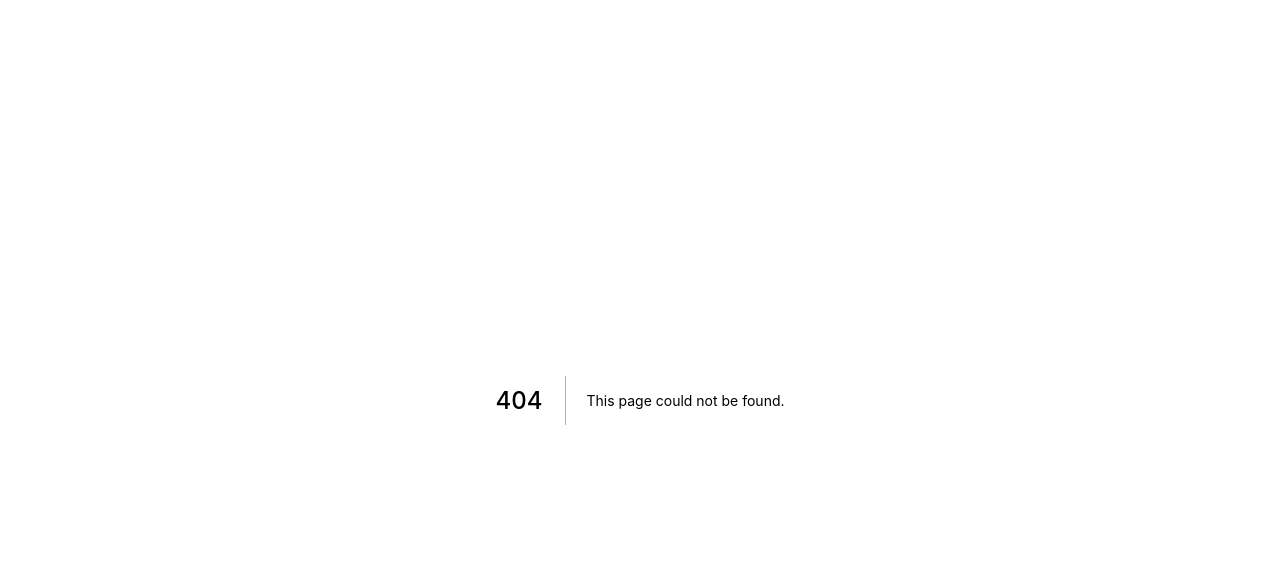
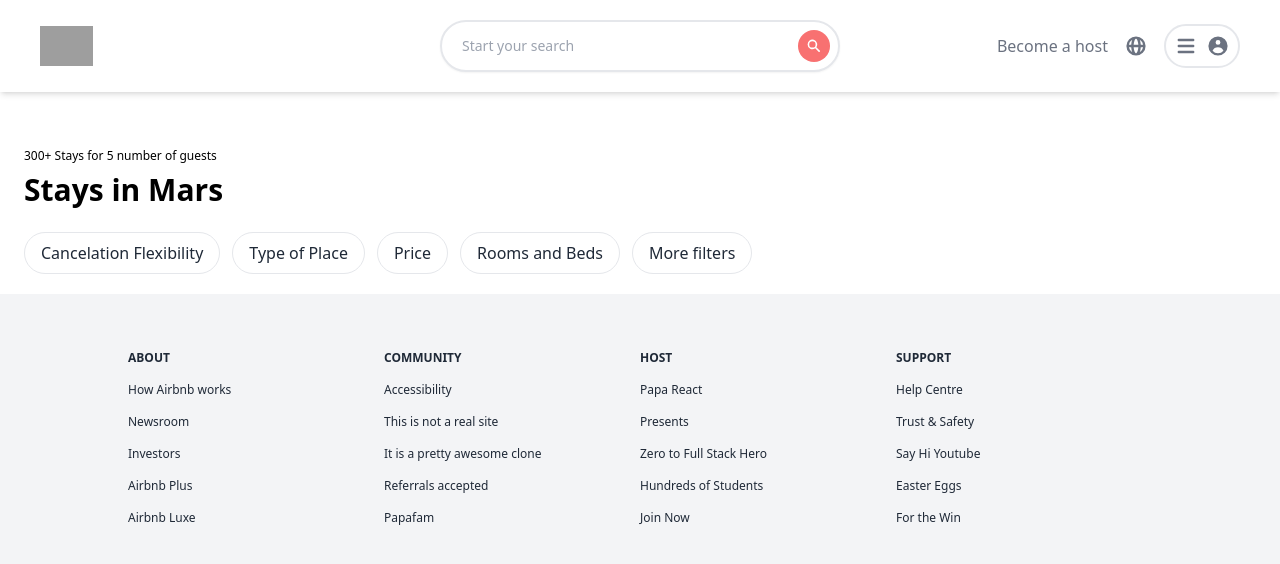
Before and after one commit to Vali-Ruziboev/Airbnb, a Next.js app: page /search in a window 1280 px wide. Before the commit this address had no page. Shown: the top 564 px of the page. Built offline with nearby package versions, Linux system fonts and the light colour scheme; grey boxes are pictures that could not be loaded.

Commit message:
search component

```diff
--- a/components/Header.js
+++ b/components/Header.js
@@ -10,17 +10,31 @@ import { useState } from "react";
 import { DateRangePicker } from "react-date-range";
 import "react-date-range/dist/styles.css"; // main style file
 import "react-date-range/dist/theme/default.css"; // theme css file
+import { useRouter } from "next/router";
 
 const Header = () => {
   const [searchInput, setSearchInput] = useState("");
   const [startDate, setStartDate] = useState(new Date());
   const [endDate, setEndDate] = useState(new Date());
   const [numOfGuests, setNumOfGuests] = useState(1);
+  const router =useRouter()
 
   const handleSelect = (range) => {
     setStartDate(range.selection.startDate);
     setEndDate(range.selection.endDate);
   };
+
+  const search = ()=>{
+    router.push({
+      pathname:'/search',
+      query:{
+        location:searchInput,
+        startDate:startDate.toISOString(),
+        endDate:endDate.toISOString(),
+        numOfGuests,
+      }
+    })
+  }
 
   const selectionRange = {
     startDate,
@@ -31,7 +45,7 @@ const Header = () => {
   return (
     <header className="sticky top-0 z-50 grid grid-cols-3 bg-white shadow-md p-5 md:px-10">
       {/* Left */}
-      <div className="relative flex items-center h-10 cursor-pointer my-auto">
+      <div onClick={()=>router.push('/')} className="relative flex items-center h-10 cursor-pointer my-auto">
         <Image
           src="https://links.papareact.com/qd3"
           layout="fill"
@@ -87,7 +101,7 @@ const Header = () => {
           </div>
           <div className="flex">
             <button className="flex-grow text-gray-500" onClick={()=>setSearchInput('')}>Cancel</button>
-            <button className="flex-grow text-red-400">Search</button>
+            <button onClick={search} className="flex-grow text-red-400">Search</button>
           </div>
         </div>
       )}
--- /dev/null
+++ b/pages/search.js
@@ -0,0 +1,28 @@
+import Header from "../components/Header";
+import Footer from "../components/Footer";
+
+const Search = () => {
+    return (
+        <div>
+            <Header />
+            <main className="flex">
+                <section className="flex-grow pt-14 px-6">
+                    <p className="text-xs">300+ Stays for 5 number of guests</p>
+
+                    <h1 className="text-3xl font-semibold mt-2 mb-6">Stays in Mars</h1>
+
+                    <div className="hidden lg:inline-flex mb-5 space-x-3 text-gray-800 whitespace-nowrap">
+                        <p className="button">Cancelation Flexibility</p>
+                        <p className="button">Type of Place</p>
+                        <p className="button">Price</p>
+                        <p className="button">Rooms and Beds</p>
+                        <p className="button">More filters</p>
+                    </div>
+                </section>
+            </main>
+            <Footer />
+        </div>
+    );
+}
+
+export default Search;
--- a/styles/globals.css
+++ b/styles/globals.css
@@ -1,3 +1,9 @@
 @tailwind base;
 @tailwind components;
 @tailwind utilities;
+
+@layer components {
+    .button {
+        @apply px-4 py-2 border rounded-full cursor-pointer hover:shadow-lg active:scale-95 active:bg-gray-100 transition transform duration-100 ease-out select-none;
+    }
+}
```
